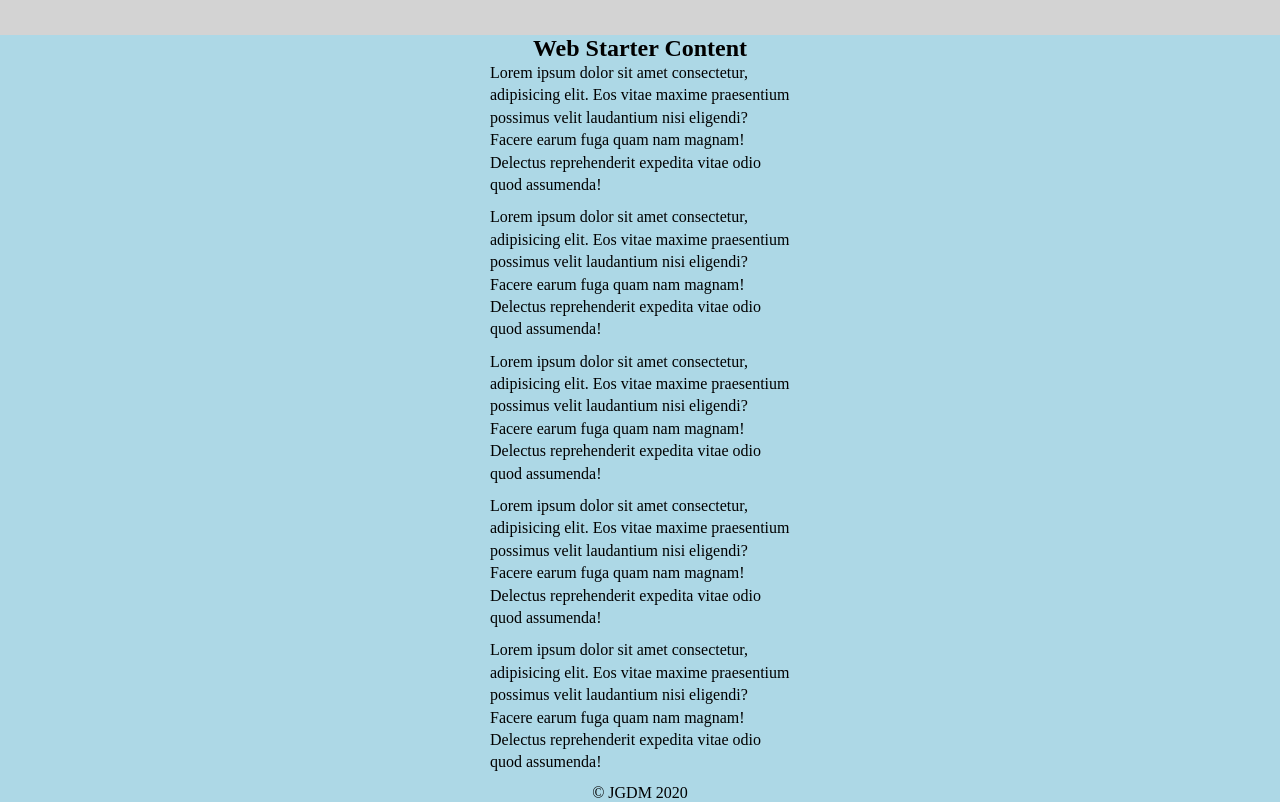
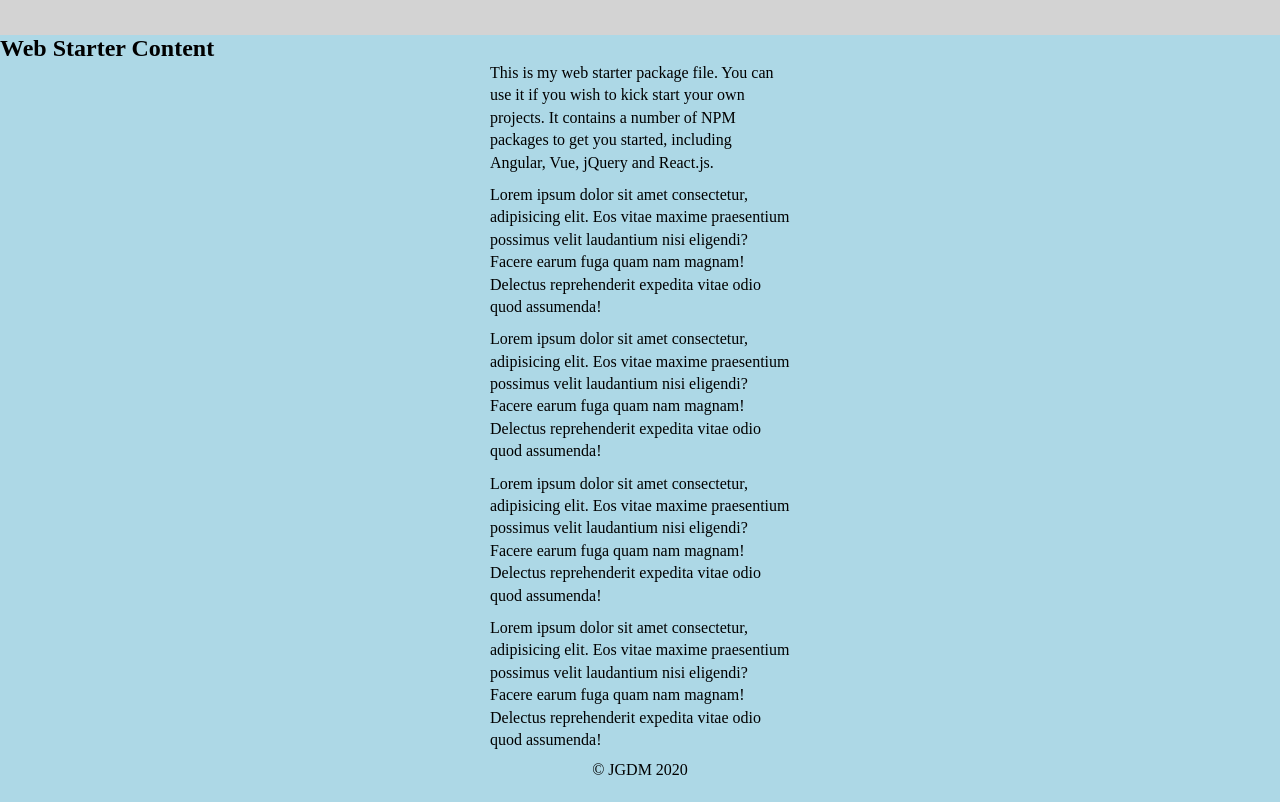
Before and after one commit to jg-digital-media/jgdm_web_project_starter, a Vue app: page index.html in a window 1280 px wide. Shown: the part 40-842 px from the top of the page. After the commit the page ends 819 px from the top, so only its background shows below. Built offline with nearby package versions, Linux system fonts and the light colour scheme.

Commit message:
update first paragraph

```diff
--- a/index.html
+++ b/index.html
@@ -46,10 +46,12 @@
         <h1>Web Starter</h1>
     </header>
 
+
+    <h2>Web Starter Content</h2>
+
     <main id="container">
-        <h2>Web Starter Content</h2>
 
-        <p>Lorem ipsum dolor sit amet consectetur, adipisicing elit. Eos vitae maxime praesentium possimus velit laudantium nisi eligendi? Facere earum fuga quam nam magnam! Delectus reprehenderit expedita vitae odio quod assumenda!</p>
+        <p>This is my web starter package file.  You can use it if you wish to kick start your own projects.  It contains a number of NPM packages to get you started, including Angular, Vue, jQuery and React.js. </p>
 
         <p>Lorem ipsum dolor sit amet consectetur, adipisicing elit. Eos vitae maxime praesentium possimus velit laudantium nisi eligendi? Facere earum fuga quam nam magnam! Delectus reprehenderit expedita vitae odio quod assumenda!</p>
 
```
